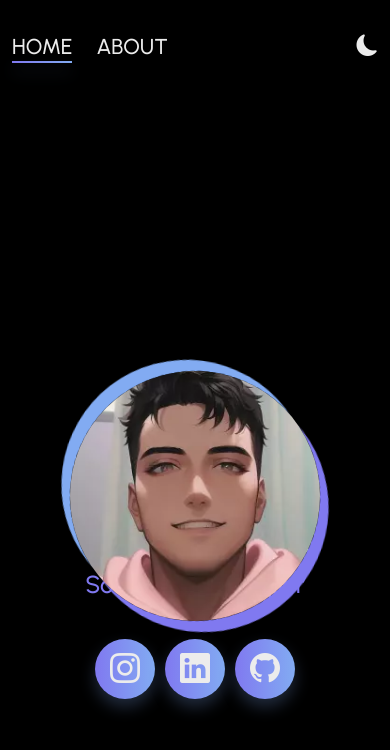
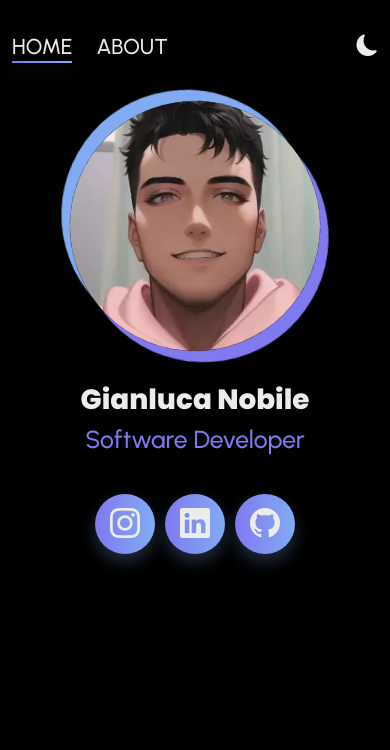
Before and after one commit to gianluca-nobile/Portfolio-Page, an Angular app: page / in a window 390 px wide. Shown: the top 750 px of the page. Built offline with nearby package versions, Linux system fonts and the light colour scheme.

Commit message:
fix responsive home

```diff
--- a/src/app/page/home/home.component.css
+++ b/src/app/page/home/home.component.css
@@ -1,26 +1,25 @@
 /* ----- start box profile -----*/
 
 .profile_box{
-  height: 88vh;
   width: 100%;
   display: flex;
   justify-content: center;
   align-items: center;
   flex-direction: column;
   gap: 2rem;
+  margin-bottom: 20px;
 }
 
 .profile_container{
   aspect-ratio: 1/1;
   width: min(250px,90%);
   position: relative;
-  align-content: center;
 }
 .profile{
   z-index: 1;
   border-radius: 50%;
-  width: 100%;
-  height: 100%;
+  width: 250px;
+  height: 250px;
   background-image: url("../../../assets/avatar/gianluca-avatar.webp");
   background-size: 100%;
   background-position: center;
@@ -28,8 +27,8 @@
 }
 .back{
   position: absolute;
-  width: 100%;
-  height: 100%;
+  width: 250px;
+  height: 250px;
   border-radius: 50%;
   animation: rotate 4s infinite linear;
 }
--- a/src/app/page/home/home.component.html
+++ b/src/app/page/home/home.component.html
@@ -1,4 +1,4 @@
-<div class="profile_box">
+<div class="profile_box d-flex flex-column">
   <div class="profile_container">
     <div class="profile"></div>
     <div class="back"></div>
--- a/src/styles.css
+++ b/src/styles.css
@@ -66,6 +66,9 @@ a{
   text-decoration-line: none;
   color: var(--primary-color);
 }
+a:hover{
+  color: var(--secondary-color);
+}
 i{
   color: var(--text-color);
 }
```
